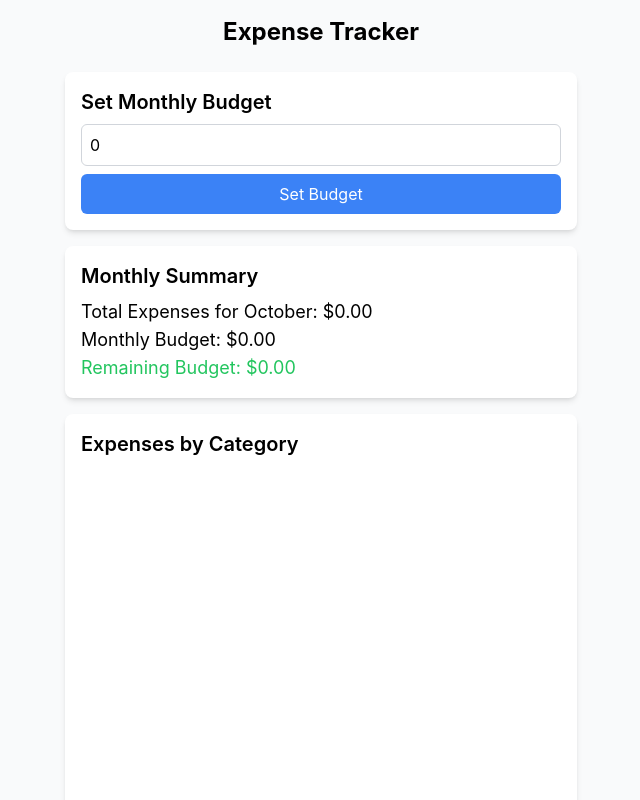
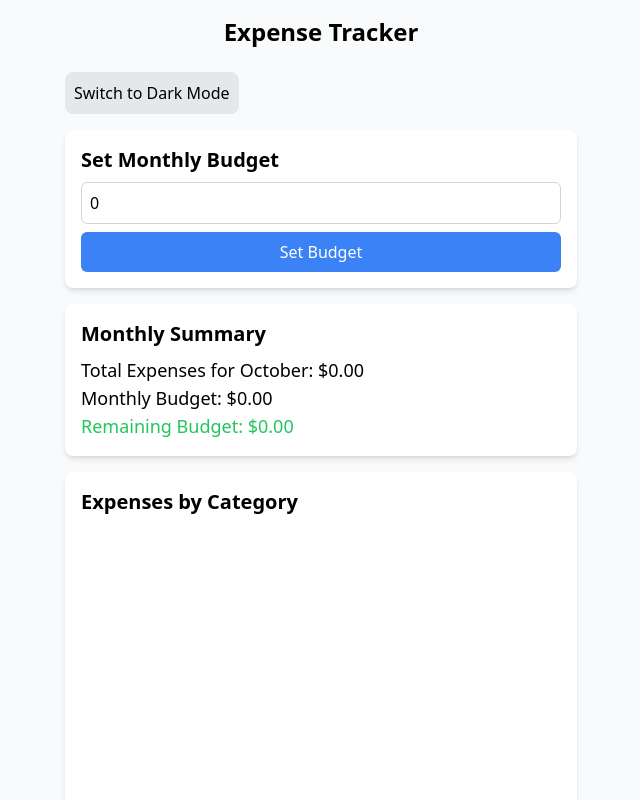
Before and after one commit to jadhneiny/ExpenseTracker, a React (Create React App) app in the folder expense-tracker/: page / in a window 1280 px wide. Shown: the top 800 px of the page, without its empty margins (319-959 px from the left). Built offline with nearby package versions, Linux system fonts and the light colour scheme.

Commit message:
dark mode

```diff
--- a/expense-tracker/src/App.js
+++ b/expense-tracker/src/App.js
@@ -6,11 +6,16 @@ import ExpenseChart from './components/ExpenseChart';
 import BudgetInput from './components/BudgetInput';
 import ExportCSV from './components/ExportCSV';
 import BudgetNotification from './components/BudgetNotification';
+import DarkModeToggle from './components/DarkModeToggle';
+import { useTheme } from './ThemeContext'; // Import the theme hook
 
 function App() {
+  const { darkMode } = useTheme();
+
   return (
-    <div className="bg-gray-50 min-h-screen p-4">
+    <div className={`${darkMode ? 'bg-gray-900 text-white' : 'bg-gray-50 text-black'} min-h-screen p-4`}>
       <h1 className="text-2xl text-center font-bold mb-6">Expense Tracker</h1>
+      <DarkModeToggle />
       <BudgetNotification />
       <BudgetInput />
       <Summary />
--- /dev/null
+++ b/expense-tracker/src/ThemeContext.js
@@ -0,0 +1,20 @@
+import React, { useState, useContext, createContext } from 'react';
+
+// Create a context for the theme
+const ThemeContext = createContext();
+
+export const useTheme = () => useContext(ThemeContext);
+
+export const ThemeProvider = ({ children }) => {
+  const [darkMode, setDarkMode] = useState(false);
+
+  const toggleTheme = () => {
+    setDarkMode(prevMode => !prevMode);
+  };
+
+  return (
+    <ThemeContext.Provider value={{ darkMode, toggleTheme }}>
+      {children}
+    </ThemeContext.Provider>
+  );
+};
--- /dev/null
+++ b/expense-tracker/src/components/DarkModeToggle.js
@@ -0,0 +1,21 @@
+import React from 'react';
+import { useTheme } from '../ThemeContext';
+
+const DarkModeToggle = () => {
+  const { darkMode, toggleTheme } = useTheme();
+
+  return (
+    <div className="max-w-lg mx-auto mb-4">
+      <button
+        onClick={toggleTheme}
+        className={`p-2 rounded-lg border ${
+          darkMode ? 'bg-gray-800 text-white' : 'bg-gray-200 text-black'
+        }`}
+      >
+        {darkMode ? 'Switch to Light Mode' : 'Switch to Dark Mode'}
+      </button>
+    </div>
+  );
+};
+
+export default DarkModeToggle;
--- a/expense-tracker/src/index.css
+++ b/expense-tracker/src/index.css
@@ -3,12 +3,12 @@
 @tailwind utilities;
 
 body {
-  margin: 0;
-  font-family: -apple-system, BlinkMacSystemFont, 'Segoe UI', 'Roboto', 'Oxygen',
-    'Ubuntu', 'Cantarell', 'Fira Sans', 'Droid Sans', 'Helvetica Neue',
-    sans-serif;
-  -webkit-font-smoothing: antialiased;
-  -moz-osx-font-smoothing: grayscale;
+  @apply m-0 font-sans antialiased;
+}
+
+.dark body {
+  background-color: #1f2937;
+  color: #f9fafb;
 }
 
 code {
--- a/expense-tracker/src/index.js
+++ b/expense-tracker/src/index.js
@@ -1,15 +1,18 @@
 import React from 'react';
-import ReactDOM from 'react-dom/client'; // Updated import
+import ReactDOM from 'react-dom/client';
+import './index.css';
+import App from './App';
 import { Provider } from 'react-redux';
 import store from './redux/store';
-import './index.css';
-import App from './App';
+import { ThemeProvider } from './ThemeContext';
 
-const root = ReactDOM.createRoot(document.getElementById('root')); // Use createRoot
+const root = ReactDOM.createRoot(document.getElementById('root'));
 root.render(
   <React.StrictMode>
     <Provider store={store}>
-      <App />
+      <ThemeProvider>
+        <App />
+      </ThemeProvider>
     </Provider>
   </React.StrictMode>
 );
--- a/expense-tracker/tailwind.config.js
+++ b/expense-tracker/tailwind.config.js
@@ -1,6 +1,6 @@
 module.exports = {
   purge: ['./src/**/*.{js,jsx,ts,tsx}', './public/index.html'],
-  darkMode: false, // or 'media' or 'class'
+  darkMode: 'class',
   theme: {
     extend: {},
   },
```
